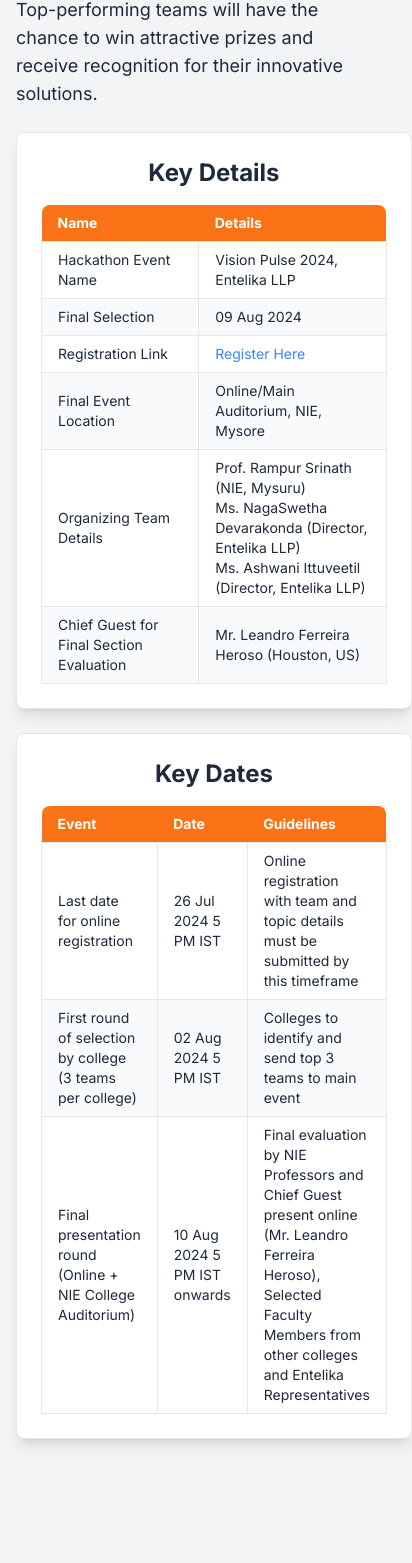
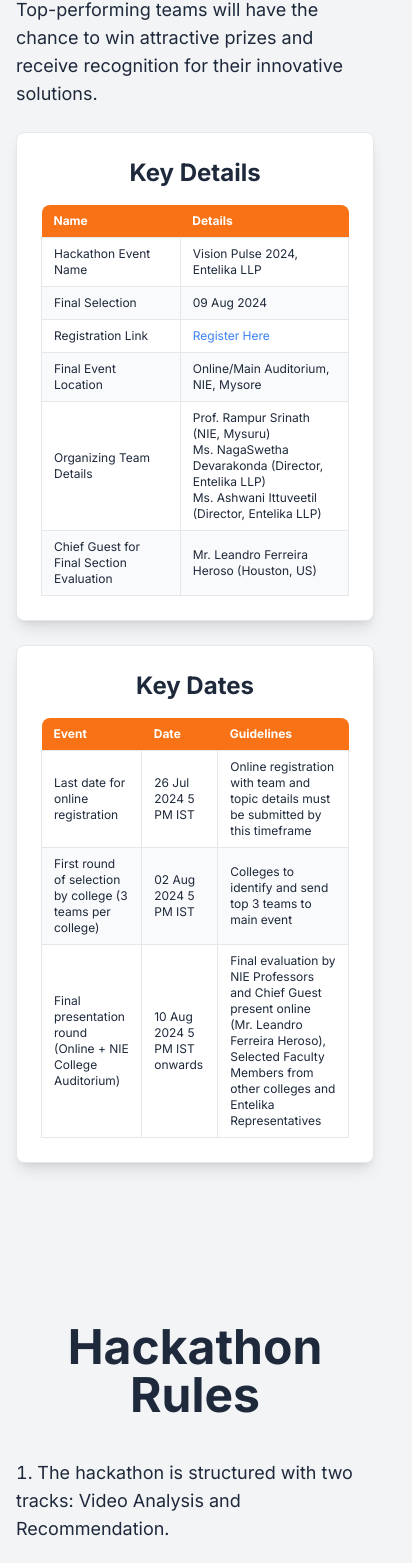
Before and after one commit to pragyan8804/Hackathon, a React (Vite) app: page / in a window 390 px wide. Shown: the part 2357-3920 px from the top of the page, 412 px wide, since content can reach past the window. Built offline with nearby package versions, Linux system fonts and the light colour scheme.

Commit message:
changed dimensions of event detail tables for small screens

```diff
--- a/src/components/EventDetails.jsx
+++ b/src/components/EventDetails.jsx
@@ -30,42 +30,43 @@
                     solutions.
                 </p>
             </div>
-            <div className="flex flex-col lg:flex-row items-center justify-center lg:w-10/12 gap-6 mx-auto">
-                <div className="bg-white p-6 border rounded-lg shadow-lg hover:shadow-xl transition duration-300 w-full md:w-1/2">
+            <div className="flex flex-col lg:flex-row items-center justify-center lg:w-10/12 gap-6 mx-auto w-full">
+                <div className="bg-white p-6 border rounded-lg shadow-lg hover:shadow-xl transition duration-300 w-full md:w-1/2 flex-grow">
                     <h3 className="text-2xl font-bold mb-4">Key Details</h3>
-                    <table className="table-auto w-full text-left text-sm lg:text-base">
+                    <div className="overflow-x-auto w-full">
+                        <table className="table-auto w-full text-left text-xs md:text-sm lg:text-base">
                             <thead>
                                 <tr className="bg-orange-500 text-white">
-                                <th className="px-4 py-2 rounded-tl-lg">
+                                    <th className="px-3 py-2 rounded-tl-lg">
                                         Name
                                     </th>
-                                <th className="px-4 py-2 rounded-tr-lg">
+                                    <th className="px-3 py-2 rounded-tr-lg">
                                         Details
                                     </th>
                                 </tr>
                             </thead>
                             <tbody>
                                 <tr>
-                                <td className="border px-4 py-2">
+                                    <td className="border px-3 py-2">
                                         Hackathon Event Name
                                     </td>
-                                <td className="border px-4 py-2">
+                                    <td className="border px-3 py-2">
                                         Vision Pulse 2024, Entelika LLP
                                     </td>
                                 </tr>
                                 <tr className="bg-gray-50">
-                                <td className="border px-4 py-2">
+                                    <td className="border px-3 py-2">
                                         Final Selection
                                     </td>
-                                <td className="border px-4 py-2">
+                                    <td className="border px-3 py-2">
                                         09 Aug 2024
                                     </td>
                                 </tr>
                                 <tr>
-                                <td className="border px-4 py-2">
+                                    <td className="border px-3 py-2">
                                         Registration Link
                                     </td>
-                                <td className="border px-4 py-2">
+                                    <td className="border px-3 py-2">
                                         <a
                                             href="https://forms.office.com/r/cFdUKLbGPk"
                                             className="text-blue-500 hover:text-blue-400"
@@ -75,95 +76,101 @@
                                     </td>
                                 </tr>
                                 <tr className="bg-gray-50">
-                                <td className="border px-4 py-2">
+                                    <td className="border px-3 py-2">
                                         Final Event Location
                                     </td>
-                                <td className="border px-4 py-2">
+                                    <td className="border px-3 py-2">
                                         Online/Main Auditorium, NIE, Mysore
                                     </td>
                                 </tr>
                                 <tr>
-                                <td className="border px-4 py-2">
+                                    <td className="border px-3 py-2">
                                         Organizing Team Details
                                     </td>
-                                <td className="border px-4 py-2">
+                                    <td className="border px-3 py-2">
                                         Prof. Rampur Srinath (NIE, Mysuru)
                                         <br />
                                         Ms. NagaSwetha Devarakonda (Director,
                                         Entelika LLP)
                                         <br />
-                                    Ms. Ashwani Ittuveetil (Director, Entelika
-                                    LLP)
+                                        Ms. Ashwani Ittuveetil (Director,
+                                        Entelika LLP)
                                     </td>
                                 </tr>
                                 <tr className="bg-gray-50">
-                                <td className="border px-4 py-2">
+                                    <td className="border px-3 py-2">
                                         Chief Guest for Final Section Evaluation
                                     </td>
-                                <td className="border px-4 py-2">
-                                    Mr. Leandro Ferreira Heroso (Houston, US)
+                                    <td className="border px-3 py-2">
+                                        Mr. Leandro Ferreira Heroso (Houston,
+                                        US)
                                     </td>
                                 </tr>
                             </tbody>
                         </table>
                     </div>
-                <div className="bg-white p-6 border rounded-lg shadow-lg hover:shadow-xl transition duration-300 w-full md:w-1/2">
+                </div>
+                <div className="bg-white p-6 border rounded-lg shadow-lg hover:shadow-xl transition duration-300 w-full md:w-1/2 flex-grow">
                     <h3 className="text-2xl font-bold mb-4">Key Dates</h3>
-                    <table className="table-auto w-full text-left text-sm lg:text-base">
+                    <div className="overflow-x-auto w-full">
+                        <table className="table-auto w-full text-left text-xs md:text-sm lg:text-base">
                             <thead>
                                 <tr className="bg-orange-500 text-white">
-                                <th className="px-4 py-2 rounded-tl-lg">
+                                    <th className="px-3 py-2 rounded-tl-lg">
                                         Event
                                     </th>
-                                <th className="px-4 py-2">Date</th>
-                                <th className="px-4 py-2 rounded-tr-lg">
+                                    <th className="px-3 py-2">Date</th>
+                                    <th className="px-3 py-2 rounded-tr-lg">
                                         Guidelines
                                     </th>
                                 </tr>
                             </thead>
                             <tbody>
                                 <tr>
-                                <td className="border px-4 py-2">
+                                    <td className="border px-3 py-2">
                                         Last date for online registration
                                     </td>
-                                <td className="border px-4 py-2">
+                                    <td className="border px-3 py-2">
                                         26 Jul 2024 5 PM IST
                                     </td>
-                                <td className="border px-4 py-2">
+                                    <td className="border px-3 py-2">
                                         Online registration with team and topic
-                                    details must be submitted by this timeframe
+                                        details must be submitted by this
+                                        timeframe
                                     </td>
                                 </tr>
                                 <tr className="bg-gray-50">
-                                <td className="border px-4 py-2">
-                                    First round of selection by college (3 teams
-                                    per college)
+                                    <td className="border px-3 py-2">
+                                        First round of selection by college (3
+                                        teams per college)
                                     </td>
-                                <td className="border px-4 py-2">
+                                    <td className="border px-3 py-2">
                                         02 Aug 2024 5 PM IST
                                     </td>
-                                <td className="border px-4 py-2">
-                                    Colleges to identify and send top 3 teams to
-                                    main event
+                                    <td className="border px-3 py-2">
+                                        Colleges to identify and send top 3
+                                        teams to main event
                                     </td>
                                 </tr>
                                 <tr>
-                                <td className="border px-4 py-2">
+                                    <td className="border px-3 py-2">
                                         Final presentation round (Online + NIE
                                         College Auditorium)
                                     </td>
-                                <td className="border px-4 py-2">
+                                    <td className="border px-3 py-2">
                                         10 Aug 2024 5 PM IST onwards
                                     </td>
-                                <td className="border px-4 py-2">
-                                    Final evaluation by NIE Professors and Chief
-                                    Guest present online (Mr. Leandro Ferreira
-                                    Heroso), Selected Faculty Members from other
-                                    colleges and Entelika Representatives
+                                    <td className="border px-3 py-2">
+                                        Final evaluation by NIE Professors and
+                                        Chief Guest present online (Mr. Leandro
+                                        Ferreira Heroso), Selected Faculty
+                                        Members from other colleges and Entelika
+                                        Representatives
                                     </td>
                                 </tr>
                             </tbody>
                         </table>
+                    </div>
                 </div>
             </div>
         </section>
```
Lines whose indentation alone changed are shown as unchanged.
